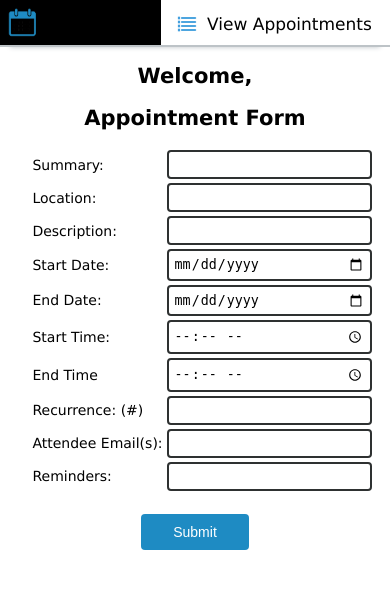
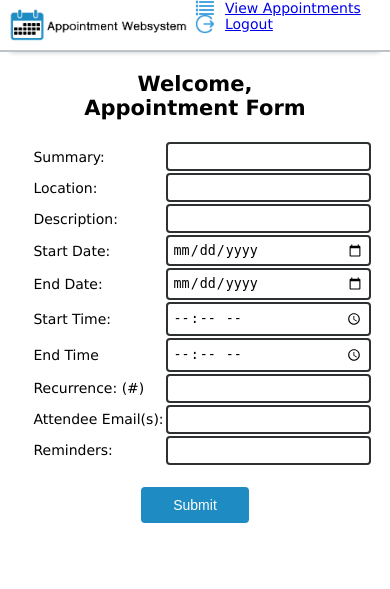
Before and after one commit to dkomarov/Calendar-WSI, a Node server app: page /appointment/ in a window 390 px wide. Shown: the top 589 px of the page. Run offline with Node 20, Linux system fonts and the light colour scheme; the visitor is signed in with stand-in values (Sample User, id 1); some libraries are stand-ins or nearby versions.

Commit message:
modify css to make nav bar responsive

```diff
--- a/public/stylesheets/style.css
+++ b/public/stylesheets/style.css
@@ -1,6 +1,11 @@
 body {
   margin: 0;
   font: 14px "Lucida Grande", Helvetica, Arial, sans-serif;
+}
+
+*{
+  margin: 0;
+  padding: 0;
 }
 
 table {
@@ -8,50 +13,19 @@
   margin-right: auto;
 }
 
-/* Nav bar CSS */
 
 .google-btn{
   background-color: red;
   color: white;
-  display: block;
   float: right;
 }
 
-nav {
-  background-color: white;
-  overflow: hidden;
-  height: 45px;
-  border-bottom: 2px solid #bdc3c7;
-  -webkit-box-shadow: 0 10px 5px -10px #bdc3c7;
-	-moz-box-shadow: 0 10px 5px -10px #bdc3c7;
-  box-shadow:0px 10px 5px -10px #bdc3c7;
-}
 
-nav a {
+.logo{
+  height: 50px;
   float: left;
-  color: black;
-  text-align: center;
-  text-decoration: none;
-  font-size: 17px;
-  padding: 14px 16px;
-}
-
-nav a#logo-link {
-  padding: 0%;
-}
-
-nav a:hover {
-  background-color: black;
-  color: white;
-}
-
-nav a.active{
-  background-color: #4CAF50;
-  color: black;
-}
-
-.logout-btn{
-  float: right;
+  width: 195px;
+  padding: none;
 }
 
 #view-appointment{
@@ -78,6 +52,109 @@
   padding: 15px;
 }
 
+
+nav{
+  height: 50px;
+  background: white;
+  border-bottom: 2px solid #bdc3c7;
+  -webkit-box-shadow: 0 10px 5px -10px #bdc3c7;
+  -moz-box-shadow: 0 10px 5px -10px #bdc3c7;
+  box-shadow:0px 10px 5px -10px #bdc3c7;
+}
+
+nav h1{
+  position: absolute;
+  width: 200px;
+  color: #fff;
+  text-transform: uppercase;
+}
+
+nav li:hover > a{
+  color: white;
+}
+
+nav li:hover{
+  background-color: black;
+}
+
+nav ul{
+  float:right;
+  list-style:none;
+}
+
+nav ul li{
+  display: inline-block;
+  line-height: 50px;
+  margin-left: 5px;
+  padding-left: 10px;
+  padding-right: 10px;
+}
+
+nav ul li a{
+  position: relative;
+  padding: 5px 0;
+  font-size: 18px;
+  text-decoration: none;
+  color: black;
+  text-align: center;
+  text-decoration: none;
+}
+
+label #sign-one, label #sign-two{
+  font-size: 30px;
+  color:black;
+  float: right;
+  line-height: 50px;
+  margin-right: 30px;
+  cursor: pointer;
+  display: none;
+}
+
+#nav-menu{
+  display:none;
+}
+
+@media (max-width: 870px){
+  label #sign-one{
+    display:block;
+  }
+
+  nav ul{
+    position: fixed;
+    width: 100%;
+    height:100vh;
+    background: black;
+    top: 50px;
+    left: -100%;
+    text-align: center;
+    transition: .5s;
+    z-index: 10;
+  }
+
+  nav ul li{
+    display:block;
+    margin: 30px 0;
+    line-height: 30px;
+  }
+
+  nav ul li a{
+    font-size: 20px;
+    color: white;
+  }
+
+  #nav-menu:checked ~ ul{
+    left:0;
+  }
+  #nav-menu:checked ~ label #sign-one{
+    display:none;
+  }
+    #nav-menu:checked ~ label #sign-two{
+    display:block;
+  }
+}
+
+/*End*/
+
 #websystempng {
   width: 45%;
   height: 40%;
@@ -97,11 +174,13 @@
 #appointmentForm{
   text-align: center;
   display: block;
+  margin-top: 20px;
 }
 
 #form{
   text-align: left;
   font-size: 14px;
+  margin-top: 20px;
 }
 
 input[type=text], input[type=number], input[type=date], input[type=time] {
@@ -205,17 +284,3 @@
     opacity: 0;
   }
 }
-/* Edit pop-up form
-#edit-pop-up-form {
-  display: none;
-  width: 30%;
-  position: relative;
-   POSITIONING
-  left: 40%;
-  top: 40%;
-  transform: translate(-40%, 100%);
-
-  text-align: center;
-  background-color: gold;
-
-} */
```
